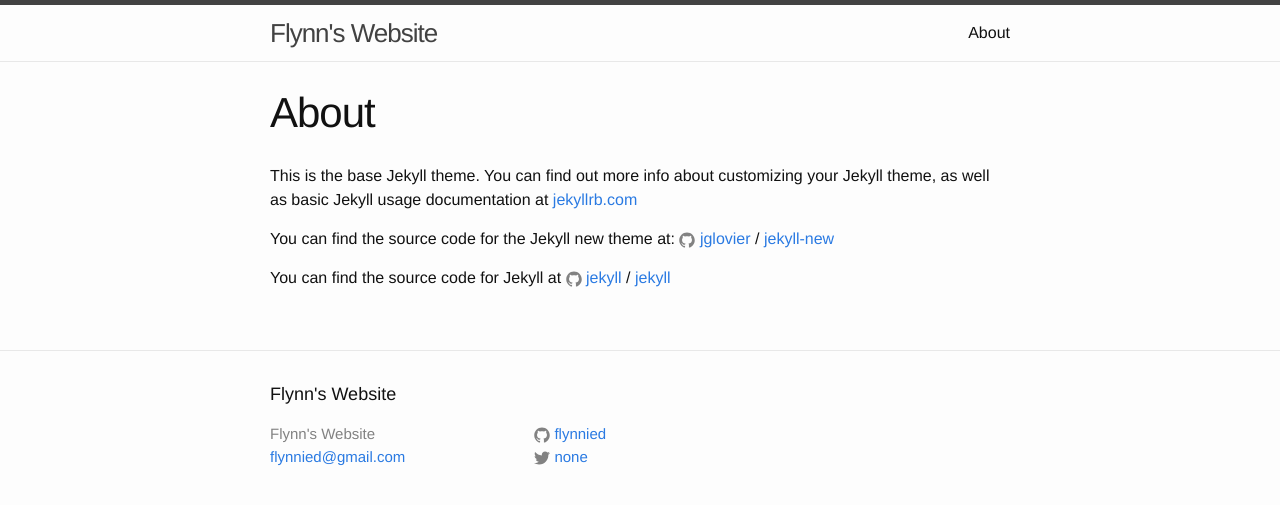
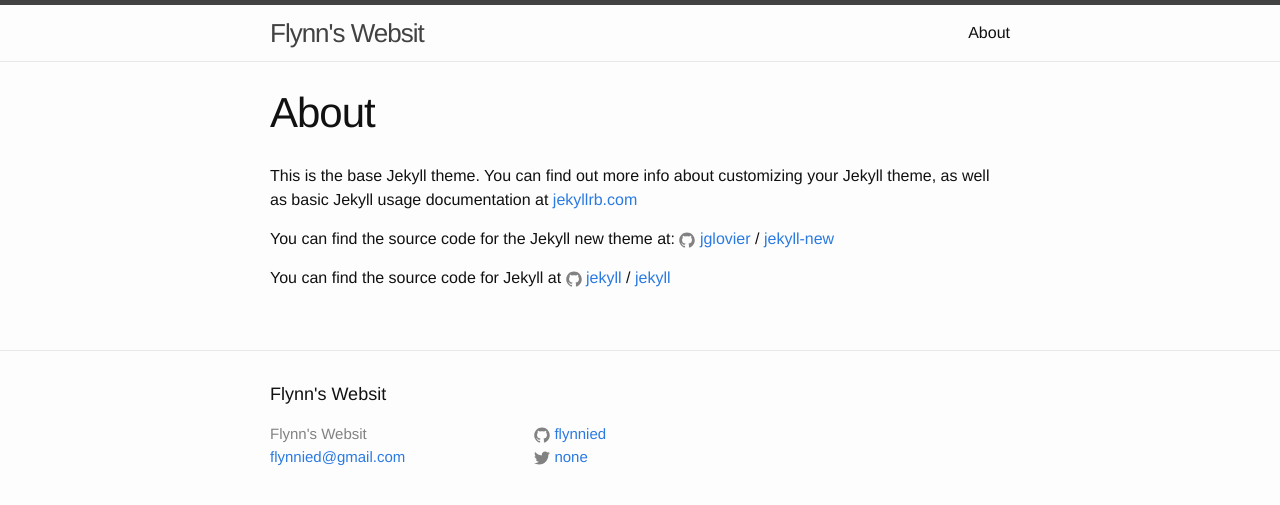
Before and after one commit to flynnied/flynnied.github.io, a Jekyll site: the page built from about.md, in a window 1280 px wide. Shown: the top 505 px of the page. Built offline with Jekyll 4.4.1, drawn with Linux system fonts in a browser that asks for light colours.

Commit message:
website to websit

```diff
--- a/_config.yml
+++ b/_config.yml
@@ -6,7 +6,7 @@
 # 'jekyll serve'. If you change this file, please restart the server process.
 
 # Site settings
-title: Flynn's Website
+title: Flynn's Websit
 email: flynnied@gmail.com
 description: > # this means to ignore newlines until "baseurl:"
 baseurl: "" # the subpath of your site, e.g. /blog
```
